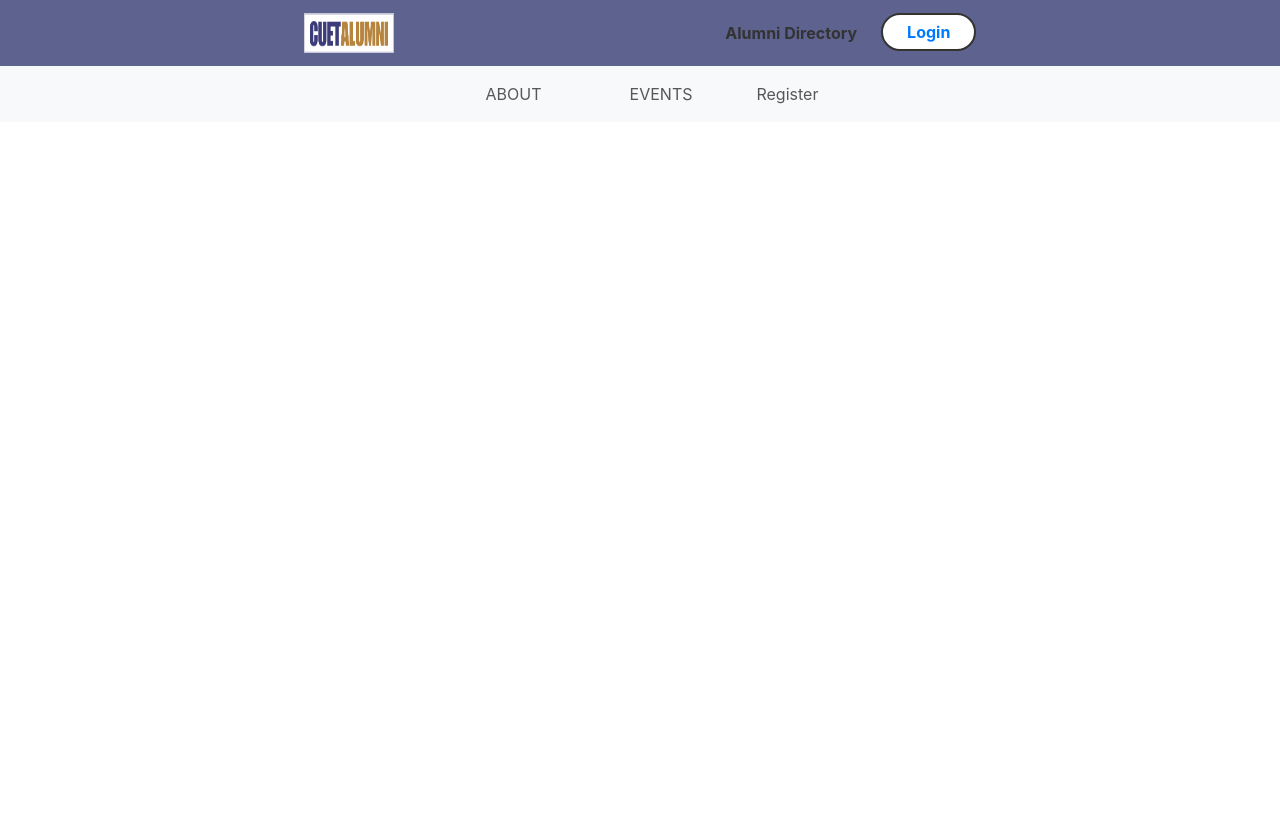
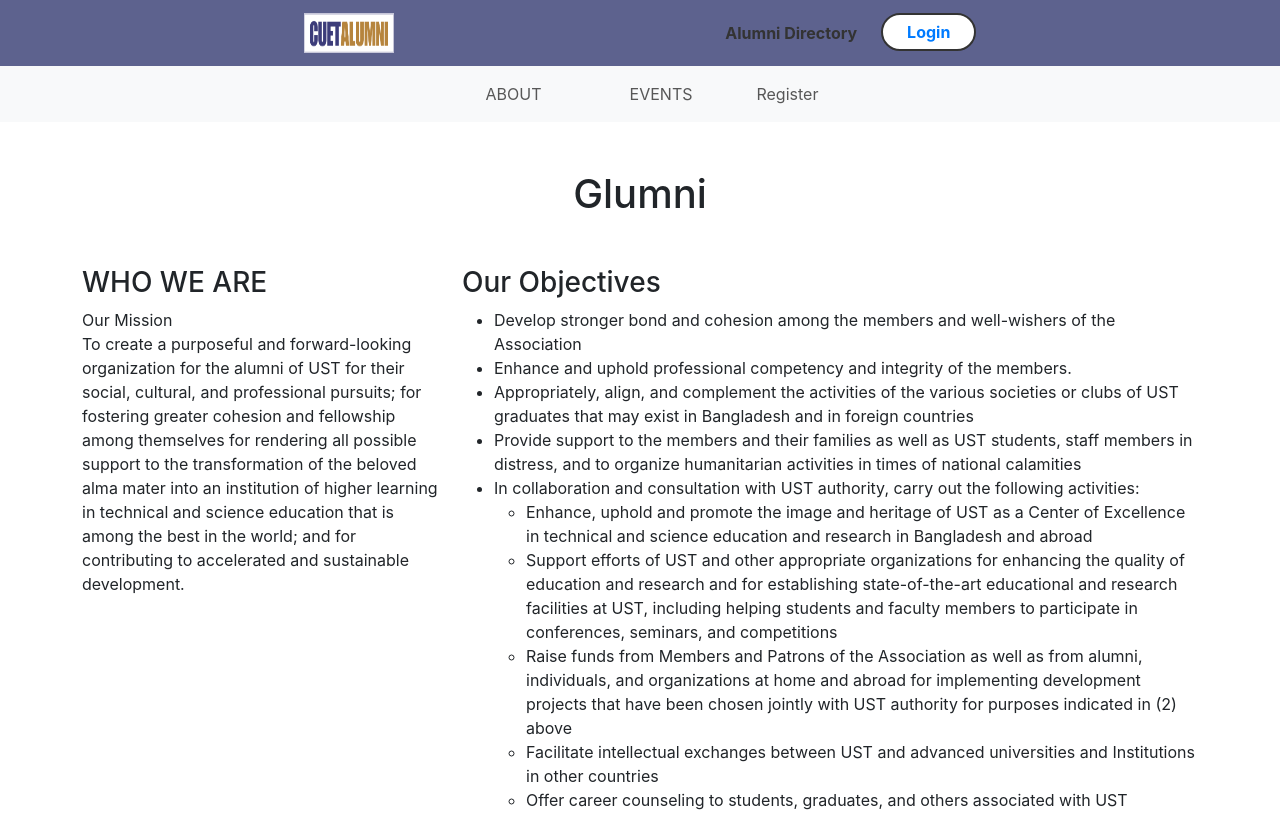
Before and after one commit to tanjummotin/CUET-Alumni-Portal, a React (Create React App) app: page /about in a window 1280 px wide. Before the commit the page ends 800 px from the top, so only its background shows below. Built offline with nearby package versions, Linux system fonts and the light colour scheme.

Commit message:
connection done

```diff
--- a/src/App.js
+++ b/src/App.js
@@ -8,9 +8,10 @@ import NavBar1 from "./Components/NavBar1";
 import Login from "./Components/Login";
 import Register from "./Components/register";
 import Profile from "./Components/ProfilePage";
-
+import About from "./Components/about";
 import CardsData from "./Components/AlumniCardData";
 import EventCardUi from "./Components/EventCardUi";
+import Add_Event_Form from "./Components/Add_Event_Form";
 
 function App() {
   return (
@@ -20,11 +21,13 @@ function App() {
         <NavBar2 />
         <Routes>
           <Route path="/" element={<Home />} />
+          <Route path="/about" element={<About />} />
           <Route path="/profile" element={<Profile />} />
           <Route path="/alumniDirectory" element={<CardsData />} />
           <Route path="/eventList" element={<EventCardUi />} />
           <Route path="/login" element={<Login />} />
           <Route path="/register" element={<Register />} />
+          <Route path="/eventForm" element={<Add_Event_Form />} />
         </Routes>
       </BrowserRouter>
     </>
--- a/src/Components/EventCardUi.jsx
+++ b/src/Components/EventCardUi.jsx
@@ -4,7 +4,7 @@ import { FontAwesomeIcon } from "@fortawesome/react-fontawesome";
 import { faPlus } from "@fortawesome/free-solid-svg-icons";
 import eventImg from "../assets/murti.jpg";
 import "./eventCareer.css";
-
+import { Link } from "react-router-dom";
 export const EventCardUi = () => {
   const [eventData, setEventData] = useState([]);
 
@@ -83,7 +83,9 @@ export const EventCardUi = () => {
           <div className="row justify-content-end mt-3">
             <button className="btn btn-primary w-25">
               <FontAwesomeIcon icon={faPlus} className="mr-1" />
-              Add Event
+              <Link to="/eventForm" className="text-white">
+                Add Event
+              </Link>
             </button>
           </div>
           {/* Map through eventData and render each event */}
--- a/src/Components/ProfilePage.jsx
+++ b/src/Components/ProfilePage.jsx
@@ -1,5 +1,5 @@
 import { FontAwesomeIcon } from "@fortawesome/react-fontawesome";
-
+import React, { useState, useEffect } from "react";
 import {
   faEnvelope,
   faMapMarkerAlt,
@@ -10,6 +10,15 @@ import {
 import { FaE, FaEnvelope } from "react-icons/fa6";
 
 export default function Profile(second) {
+  const [alumniData, setAlumniData] = useState([]);
+
+  useEffect(() => {
+    // Fetch alumni data from PHP script
+    fetch("http://localhost/test/fetch_alumni_data.php")
+      .then((response) => response.json())
+      .then((data) => setAlumniData(data))
+      .catch((error) => console.error("Error fetching alumni data:", error));
+  }, []);
   return (
     <>
       <div className="container">
--- a/src/Components/about.jsx
+++ b/src/Components/about.jsx
@@ -1,7 +1,81 @@
-export default function About(second) {
+import React from "react";
+
+export default function About() {
   return (
-    <div>
-      <h1>About Page</h1>
+    <div className="container">
+      <h1 className="text-center mt-5">Glumni</h1>
+      <div className="row mt-5">
+        <div className="col-md-4">
+          <h3>WHO WE ARE</h3>
+          <p>
+            Our Mission <br />
+            To create a purposeful and forward-looking organization for the
+            alumni of UST for their social, cultural, and professional pursuits;
+            for fostering greater cohesion and fellowship among themselves for
+            rendering all possible support to the transformation of the beloved
+            alma mater into an institution of higher learning in technical and
+            science education that is among the best in the world; and for
+            contributing to accelerated and sustainable development.
+          </p>
+        </div>
+        <div className="col-md-8">
+          <h3>Our Objectives</h3>
+          <ul>
+            <li>
+              Develop stronger bond and cohesion among the members and
+              well-wishers of the Association
+            </li>
+            <li>
+              Enhance and uphold professional competency and integrity of the
+              members.
+            </li>
+            <li>
+              Appropriately, align, and complement the activities of the various
+              societies or clubs of UST graduates that may exist in Bangladesh
+              and in foreign countries
+            </li>
+            <li>
+              Provide support to the members and their families as well as UST
+              students, staff members in distress, and to organize humanitarian
+              activities in times of national calamities
+            </li>
+            <li>
+              In collaboration and consultation with UST authority, carry out
+              the following activities:
+            </li>
+            <ul>
+              <li>
+                Enhance, uphold and promote the image and heritage of UST as a
+                Center of Excellence in technical and science education and
+                research in Bangladesh and abroad
+              </li>
+              <li>
+                Support efforts of UST and other appropriate organizations for
+                enhancing the quality of education and research and for
+                establishing state-of-the-art educational and research
+                facilities at UST, including helping students and faculty
+                members to participate in conferences, seminars, and
+                competitions
+              </li>
+              <li>
+                Raise funds from Members and Patrons of the Association as well
+                as from alumni, individuals, and organizations at home and
+                abroad for implementing development projects that have been
+                chosen jointly with UST authority for purposes indicated in (2)
+                above
+              </li>
+              <li>
+                Facilitate intellectual exchanges between UST and advanced
+                universities and Institutions in other countries
+              </li>
+              <li>
+                Offer career counseling to students, graduates, and others
+                associated with UST
+              </li>
+            </ul>
+          </ul>
+        </div>
+      </div>
     </div>
   );
 }
```
Also changed, not shown: src/Components/Add_Event_Form.jsx (+104 -51 lines).
